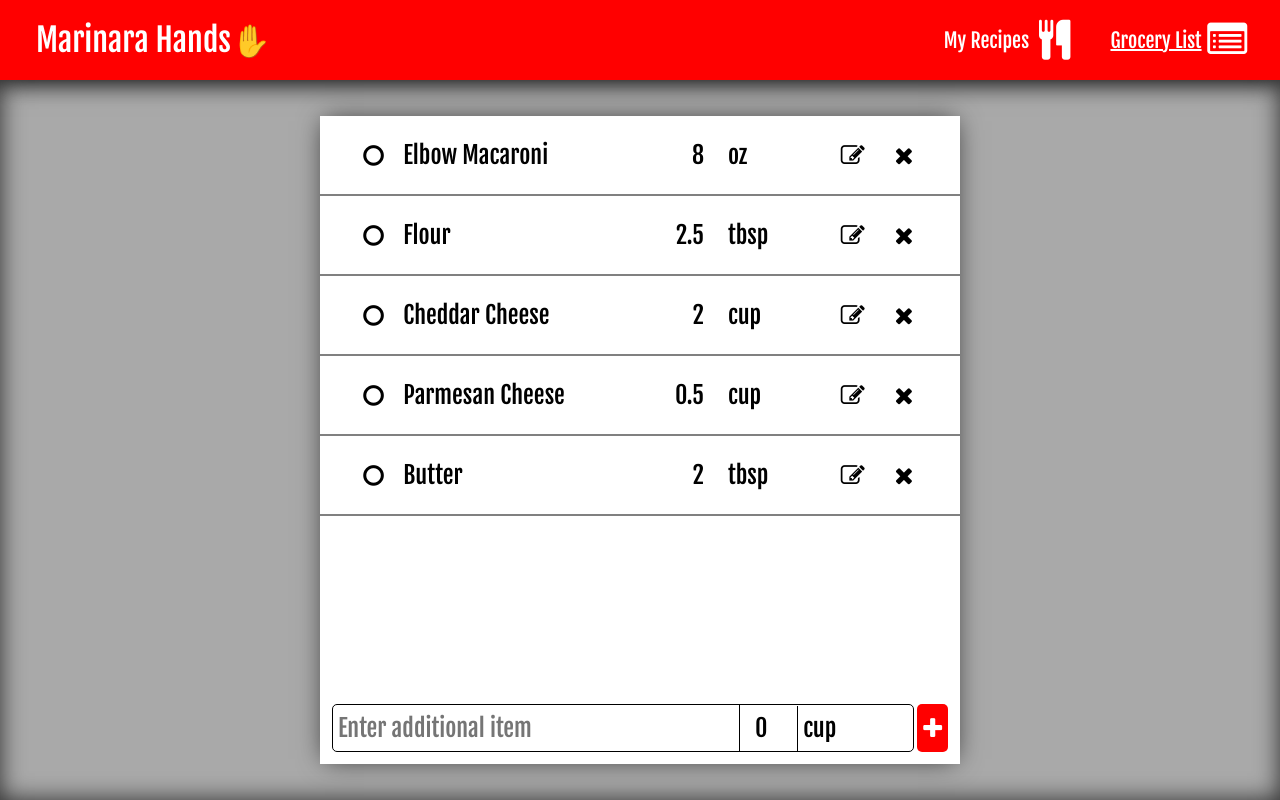
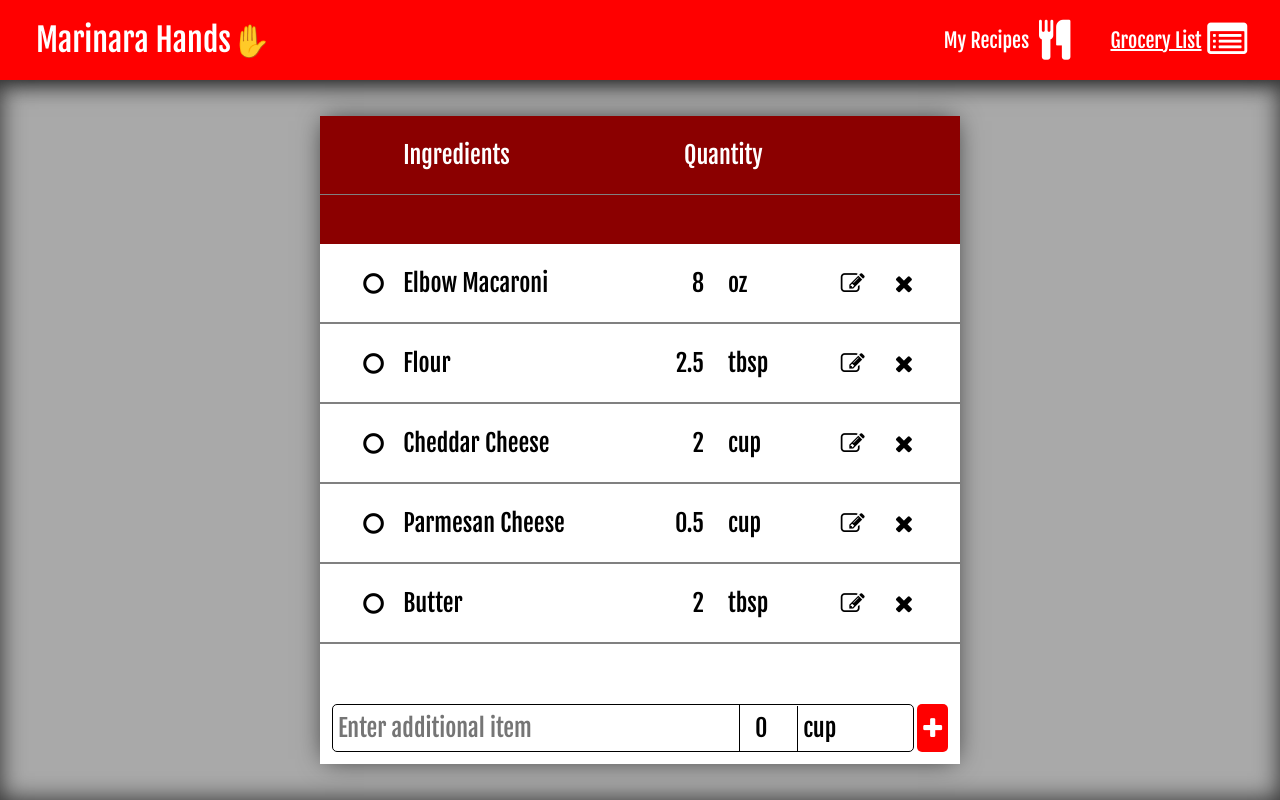
Before and after one commit to mgmolisani/cs5340-final-project, a React (Create React App) app: page /groceries in a window 1280 px wide. Built offline with nearby package versions, Linux system fonts and the light colour scheme.

Commit message:
added header to grocery list

```diff
--- a/src/components/GroceryListDesktop.js
+++ b/src/components/GroceryListDesktop.js
@@ -35,6 +35,53 @@ export default class GroceryListDesktop
                     backgroundColor: 'white',
                     boxShadow: '0px 0px 25px -5px rgba(0,0,0,0.75)'
                 })}>
+                    <div className={css({
+                        flex: '1 1 auto',
+                        backgroundColor: 'darkred',
+                        color: 'white'
+                    })}>
+                        <div className={css({
+                            display: 'flex',
+                            alignItems: 'center',
+                            fontSize: '1.5em',
+                            padding: '1em',
+                            width: '100%',
+                            borderBottom: '1px solid grey'
+                        })}>
+                            <div className={css({
+                                width: '10%',
+                                textAlign: 'center'
+                            })}>
+                            </div>
+                            <div className={css({
+                                flex: '1 1 auto',
+                                overflow: 'hidden',
+                                whiteSpace: 'nowrap',
+                                textOverflow: 'ellipsis',
+                                justifySelf: 'start'
+                            })}>
+                                Ingredients
+                            </div>
+                            <div className={css({
+                                flex: '1 1 auto',
+                                textAlign: 'center',
+                                margin: '0 0.5em',
+                                justifySelf: 'start'
+                            })}>
+                                Quantity
+                            </div>
+                            <div className={css({
+                                width: '5%',
+                                margin: '0 0.5em'
+                            })}>
+                            </div>
+                            <div className={css({
+                                width: '5%',
+                                margin: '0 0.5em'
+                            })}>
+                            </div>
+                        </div>
+                    </div>
                     <div className={css({
                         flex: '1 1 auto'
                     })}>
```
